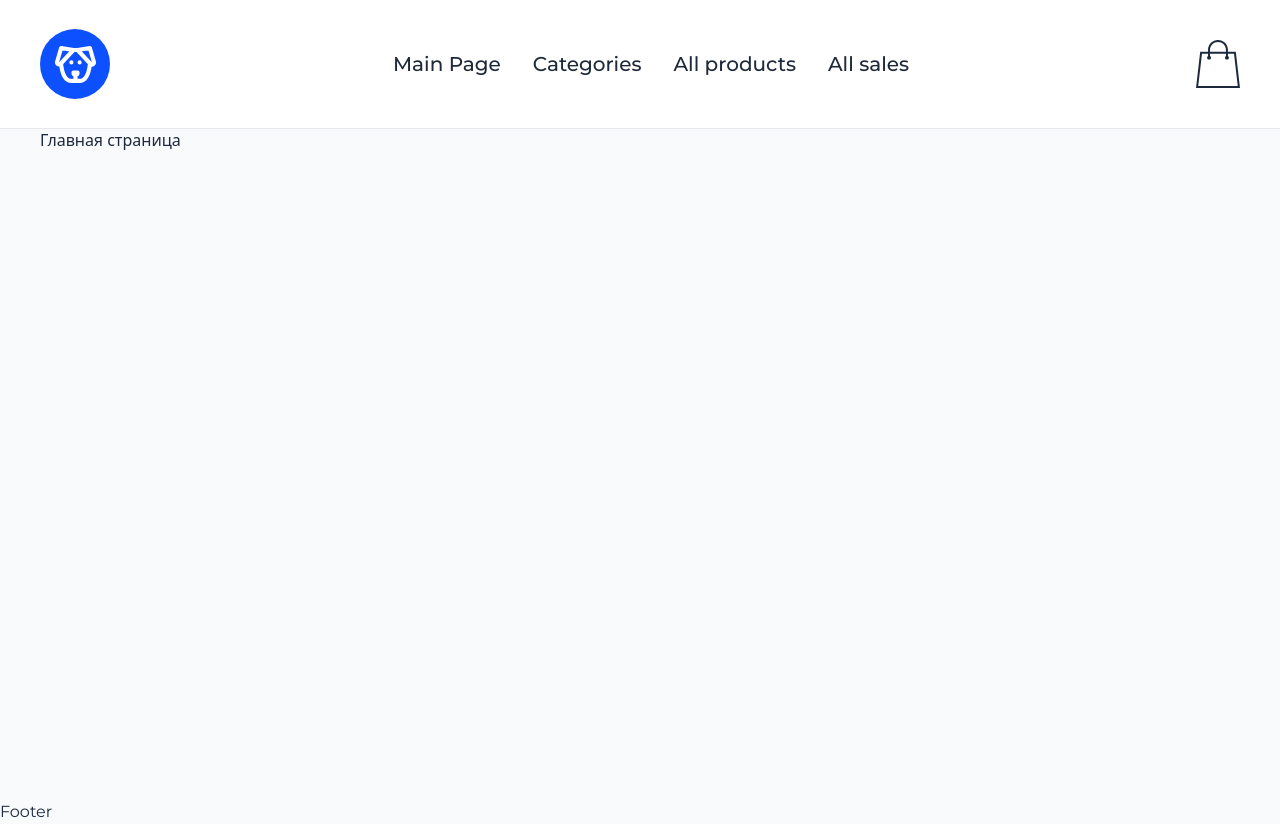
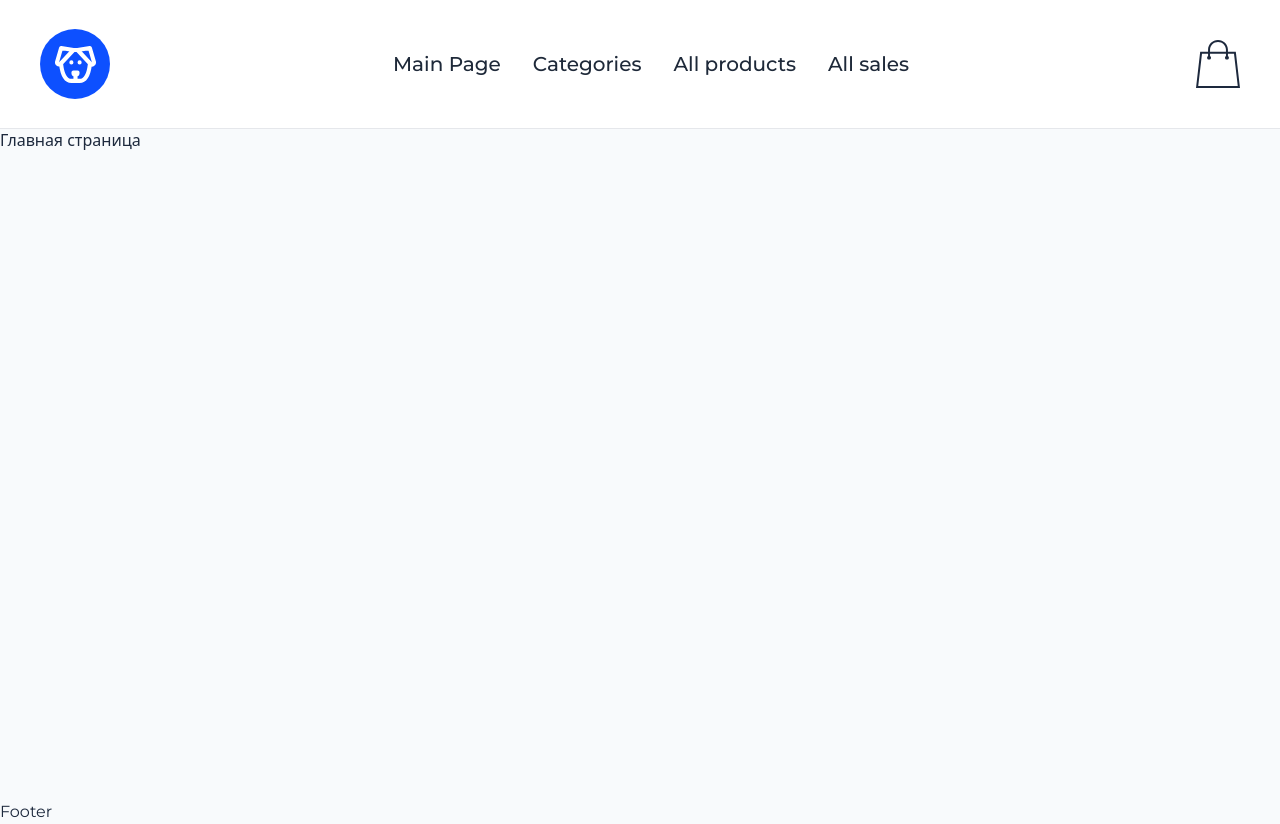
Before and after one commit to ArtemKutsan/react-project-pet-shop, a React (Vite) app: page / in a window 1280 px wide. Built offline with nearby package versions, Linux system fonts and the light colour scheme.

Commit message:
styles: обновление стилей

```diff
--- a/src/layouts/MainLayout.jsx
+++ b/src/layouts/MainLayout.jsx
@@ -5,7 +5,7 @@ export default function MainLayout({ children }) {
     <>
       <div className="flex min-h-screen flex-col">
         <Header />
-        <main className="container max-w-380 grow">{children}</main>
+        <main className="grow">{children}</main>
       </div>
       <footer>Footer</footer>
     </>
```
